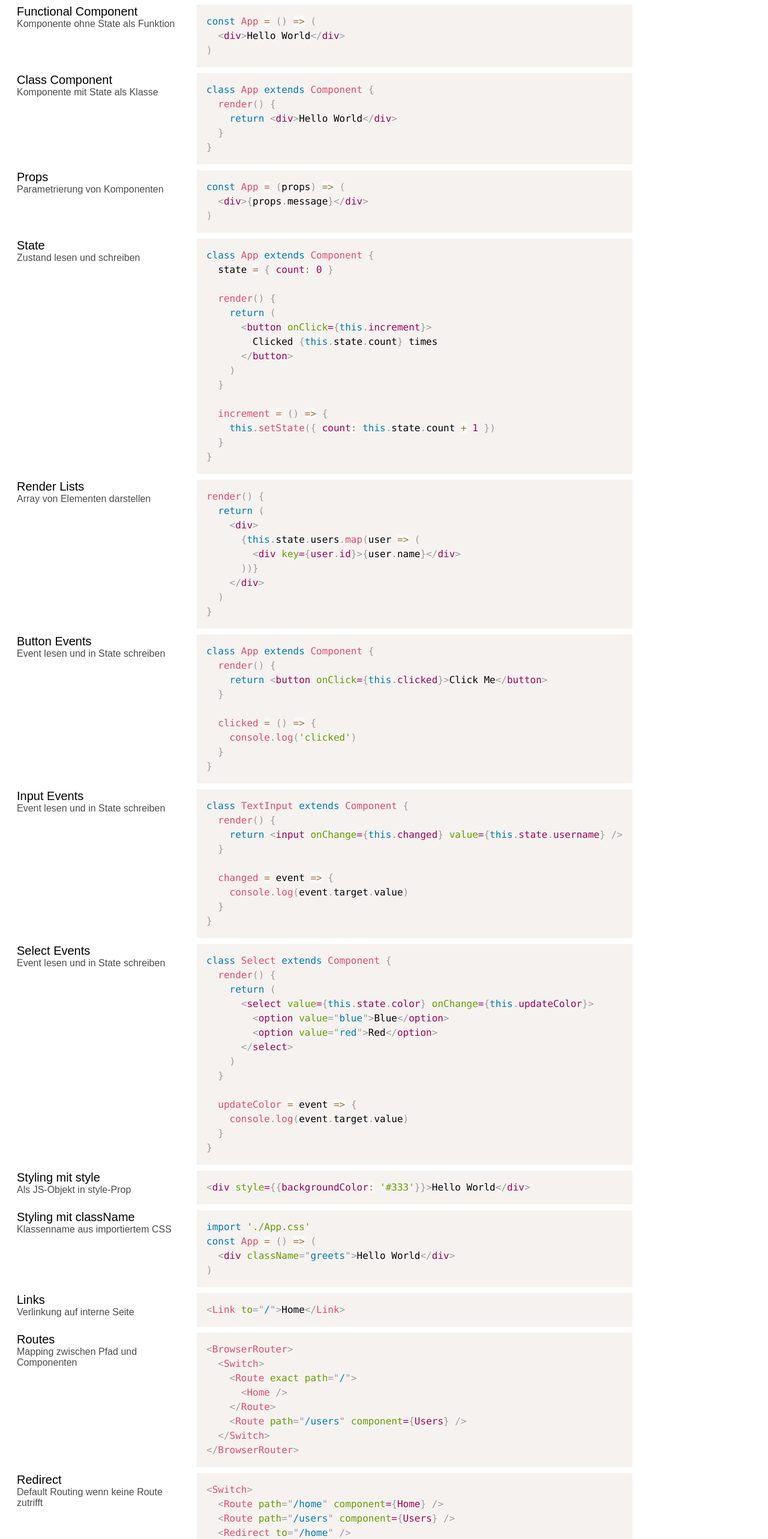
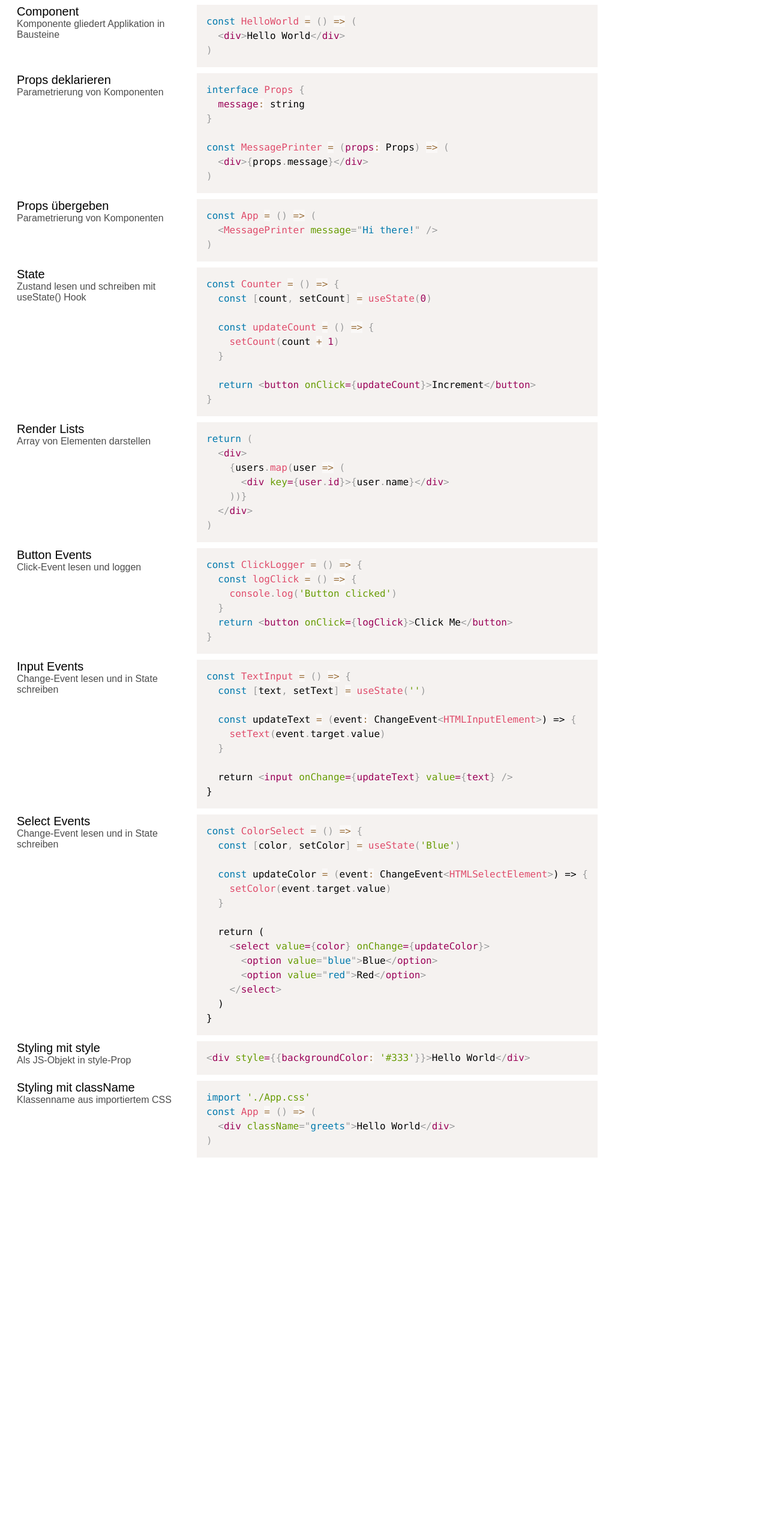
Before and after one commit to mas-se-we1/web-cheat-sheet, a React (Create React App) app: page /react in a window 1280 px wide. Shown: the part 20-2586 px from the top of the page at 60% size. After the commit the page ends 1978 px from the top, so only its background shows below. Built offline with nearby package versions, Linux system fonts and the light colour scheme.

Commit message:
Convert to TypeScript and functional components with hooks

```diff
--- a/package.json
+++ b/package.json
@@ -3,6 +3,11 @@
 	"version": "0.1.0",
 	"private": true,
 	"dependencies": {
+		"@types/node": "^12.0.0",
+		"@types/react": "^17.0.0",
+		"@types/react-dom": "^17.0.0",
+		"@types/react-syntax-highlighter": "^13.5.2",
+		"@types/styled-components": "^5.1.14",
 		"react": "^17.0.2",
 		"react-dom": "^17.0.2",
 		"react-scripts": "4.0.3",
--- a/src/App.js
+++ b/src/App.tsx
@@ -1,4 +1,3 @@
-import React from 'react'
 import { Snippet } from './components/Snippet'
 import { SnippetContainer } from './components/SnippetContainer'
 import { snippets } from './data/snippets'
--- a/src/components/Snippet.jsx
+++ b/src/components/Snippet.tsx
@@ -1,16 +1,22 @@
-import React from 'react'
+import  { ReactNode } from 'react'
 import styled from 'styled-components/macro'
 import { Prism as SyntaxHighlighter } from 'react-syntax-highlighter'
 
-export const Snippet = ({ title, text, children }) => (
+interface Props {
+	title: string
+	text?: string
+	children: ReactNode
+}
+
+export const Snippet = ({ title, text, children }: Props) => (
 	<>
 		<Title>
 			{title}
 			<Text>{text}</Text>
 		</Title>
-		<Code language="jsx" customStyle={{ margin: 0 }}>
+		<SyntaxHighlighter language="jsx" customStyle={{ margin: 0 }}>
 			{children}
-		</Code>
+		</SyntaxHighlighter>
 	</>
 )
 
@@ -23,5 +29,3 @@ const Text = styled.div`
 	font-size: 16px;
 	opacity: 0.7;
 `
-
-const Code = styled(SyntaxHighlighter)``
--- a/src/data/snippets.js
+++ /dev/null
@@ -1,201 +0,0 @@
-export const snippets = [
-	{
-		title: 'Functional Component',
-		text: 'Komponente ohne State als Funktion',
-		code: `
-const App = () => (
-  <div>Hello World</div>
-)
-    `.trim()
-	},
-	{
-		title: 'Class Component',
-		text: 'Komponente mit State als Klasse',
-		code: `
-class App extends Component {
-  render() {
-    return <div>Hello World</div>
-  }
-}
-    `.trim()
-	},
-	{
-		title: 'Props',
-		text: 'Parametrierung von Komponenten',
-		code: `
-const App = (props) => (
-  <div>{props.message}</div>
-)
-    `.trim()
-	},
-	{
-		title: 'State',
-		text: 'Zustand lesen und schreiben',
-		code: `
-class App extends Component {
-  state = { count: 0 }
-
-  render() {
-    return (
-      <button onClick={this.increment}>
-        Clicked {this.state.count} times
-      </button>
-    )
-  }
-
-  increment = () => {
-    this.setState({ count: this.state.count + 1 })
-  }
-}
-    `.trim()
-	},
-	{
-		title: 'Render Lists',
-		text: 'Array von Elementen darstellen',
-		code: `
-render() {
-  return (
-    <div>
-      {this.state.users.map(user => (
-        <div key={user.id}>{user.name}</div>
-      ))}
-    </div>
-  )
-}
-    `.trim()
-	},
-	{
-		title: 'Button Events',
-		text: 'Event lesen und in State schreiben',
-		code: `
-class App extends Component {
-  render() {
-    return <button onClick={this.clicked}>Click Me</button>
-  }
-
-  clicked = () => {
-    console.log('clicked')
-  }
-}
-    `.trim()
-	},
-	{
-		title: 'Input Events',
-		text: 'Event lesen und in State schreiben',
-		code: `
-class TextInput extends Component {
-  render() {
-    return <input onChange={this.changed} value={this.state.username} />
-  }
-
-  changed = event => {
-    console.log(event.target.value)
-  }
-}
-    `.trim()
-	},
-	{
-		title: 'Select Events',
-		text: 'Event lesen und in State schreiben',
-		code: `
-class Select extends Component {
-  render() {
-    return (
-      <select value={this.state.color} onChange={this.updateColor}>
-        <option value="blue">Blue</option>
-        <option value="red">Red</option>
-      </select>
-    )
-  }
-
-  updateColor = event => {
-    console.log(event.target.value)
-  }
-}
-    `.trim()
-	},
-	{
-		title: 'Styling mit style',
-		text: 'Als JS-Objekt in style-Prop',
-		code: `
-<div style={{backgroundColor: '#333'}}>Hello World</div>
-    `.trim()
-	},
-	{
-		title: 'Styling mit className',
-		text: 'Klassenname aus importiertem CSS',
-		code: `
-import './App.css'
-const App = () => (
-  <div className="greets">Hello World</div>
-)
-    `.trim()
-	},
-	{
-		title: 'Links',
-		text: 'Verlinkung auf interne Seite',
-		code: `<Link to="/">Home</Link>`.trim()
-	},
-	{
-		title: 'Routes',
-		text: 'Mapping zwischen Pfad und Componenten',
-		code: `
-<BrowserRouter>
-  <Switch>
-    <Route exact path="/">
-      <Home />
-    </Route>
-    <Route path="/users" component={Users} />
-  </Switch>
-</BrowserRouter>
-  `.trim()
-	},
-	{
-		title: 'Redirect',
-		text: 'Default Routing wenn keine Route zutrifft',
-		code: `
-<Switch>
-  <Route path="/home" component={Home} />
-  <Route path="/users" component={Users} />
-  <Redirect to="/home" />
-</Switch>
-    `.trim()
-	},
-	{
-		title: 'Routing Props I',
-		text: 'Routing Data an Komponente übergeben',
-		code: `<Route path="/users" component={Users} />`.trim()
-	},
-	{
-		title: 'Routing Props II',
-		text: 'Routing Data ohne <Route /> an Komponente übergeben',
-		code: `
-const Users = withRouter(props => {
-  return <pre>{props.location.pathname}</pre>
-})
-    `.trim()
-	},
-	{
-		title: 'Fetch Promise Cancelation',
-		text: 'Stop setState from calling after component unmount',
-		code: `
-class App extends Component {
-  state = { users: [] }
-  controller = new AbortController()
-
-  async componentDidMount() {
-    try {
-      const response = await fetch('/api/users', {
-        signal: this.controller.signal
-      })
-      this.setState({ users: await response.json() })
-    } catch (ex) {}
-  }
-
-  componentWillUnmount() {
-    this.controller.abort()
-  }
-}
-    `.trim()
-	}
-]
--- /dev/null
+++ b/src/data/snippets.ts
@@ -0,0 +1,125 @@
+export const snippets = [
+	{
+		title: 'Component',
+		text: 'Komponente gliedert Applikation in Bausteine',
+		code: `
+const HelloWorld = () => (
+  <div>Hello World</div>
+)
+    `.trim()
+	},
+	{
+		title: 'Props deklarieren',
+		text: 'Parametrierung von Komponenten',
+		code: `
+interface Props {
+  message: string
+}
+
+const MessagePrinter = (props: Props) => (
+  <div>{props.message}</div>
+)
+    `.trim()
+	},
+	{
+		title: 'Props übergeben',
+		text: 'Parametrierung von Komponenten',
+		code: `
+const App = () => (
+  <MessagePrinter message="Hi there!" />
+)
+    `.trim()
+	},
+	{
+		title: 'State',
+		text: 'Zustand lesen und schreiben mit useState() Hook',
+		code: `
+const Counter = () => {
+  const [count, setCount] = useState(0)
+
+  const updateCount = () => {
+    setCount(count + 1)
+  }
+
+  return <button onClick={updateCount}>Increment</button>
+}
+    `.trim()
+	},
+	{
+		title: 'Render Lists',
+		text: 'Array von Elementen darstellen',
+		code: `
+return (
+  <div>
+    {users.map(user => (
+      <div key={user.id}>{user.name}</div>
+    ))}
+  </div>
+)
+    `.trim()
+	},
+	{
+		title: 'Button Events',
+		text: 'Click-Event lesen und loggen',
+		code: `
+const ClickLogger = () => {
+  const logClick = () => {
+    console.log('Button clicked')
+  }
+  return <button onClick={logClick}>Click Me</button>
+}
+    `.trim()
+	},
+	{
+		title: 'Input Events',
+		text: 'Change-Event lesen und in State schreiben',
+		code: `
+const TextInput = () => {
+  const [text, setText] = useState('')
+
+  const updateText = (event: ChangeEvent<HTMLInputElement>) => {
+    setText(event.target.value)
+  }
+
+  return <input onChange={updateText} value={text} />
+}
+    `.trim()
+	},
+	{
+		title: 'Select Events',
+		text: 'Change-Event lesen und in State schreiben',
+		code: `
+const ColorSelect = () => {
+  const [color, setColor] = useState('Blue')
+
+  const updateColor = (event: ChangeEvent<HTMLSelectElement>) => {
+    setColor(event.target.value)
+  }
+
+  return (
+    <select value={color} onChange={updateColor}>
+      <option value="blue">Blue</option>
+      <option value="red">Red</option>
+    </select>
+  )
+}
+    `.trim()
+	},
+	{
+		title: 'Styling mit style',
+		text: 'Als JS-Objekt in style-Prop',
+		code: `
+<div style={{backgroundColor: '#333'}}>Hello World</div>
+    `.trim()
+	},
+	{
+		title: 'Styling mit className',
+		text: 'Klassenname aus importiertem CSS',
+		code: `
+import './App.css'
+const App = () => (
+  <div className="greets">Hello World</div>
+)
+    `.trim()
+	}
+]
--- /dev/null
+++ b/src/react-app-env.d.ts
@@ -0,0 +1 @@
+/// <reference types="react-scripts" />
```
Also changed, not shown: tsconfig.json (added, +26 -0 lines), src/components/SnippetContainer.tsx (renamed from src/components/SnippetContainer.jsx), src/index.tsx (renamed from src/index.js), 1 other file (tests, documents, lock files or other folders).
